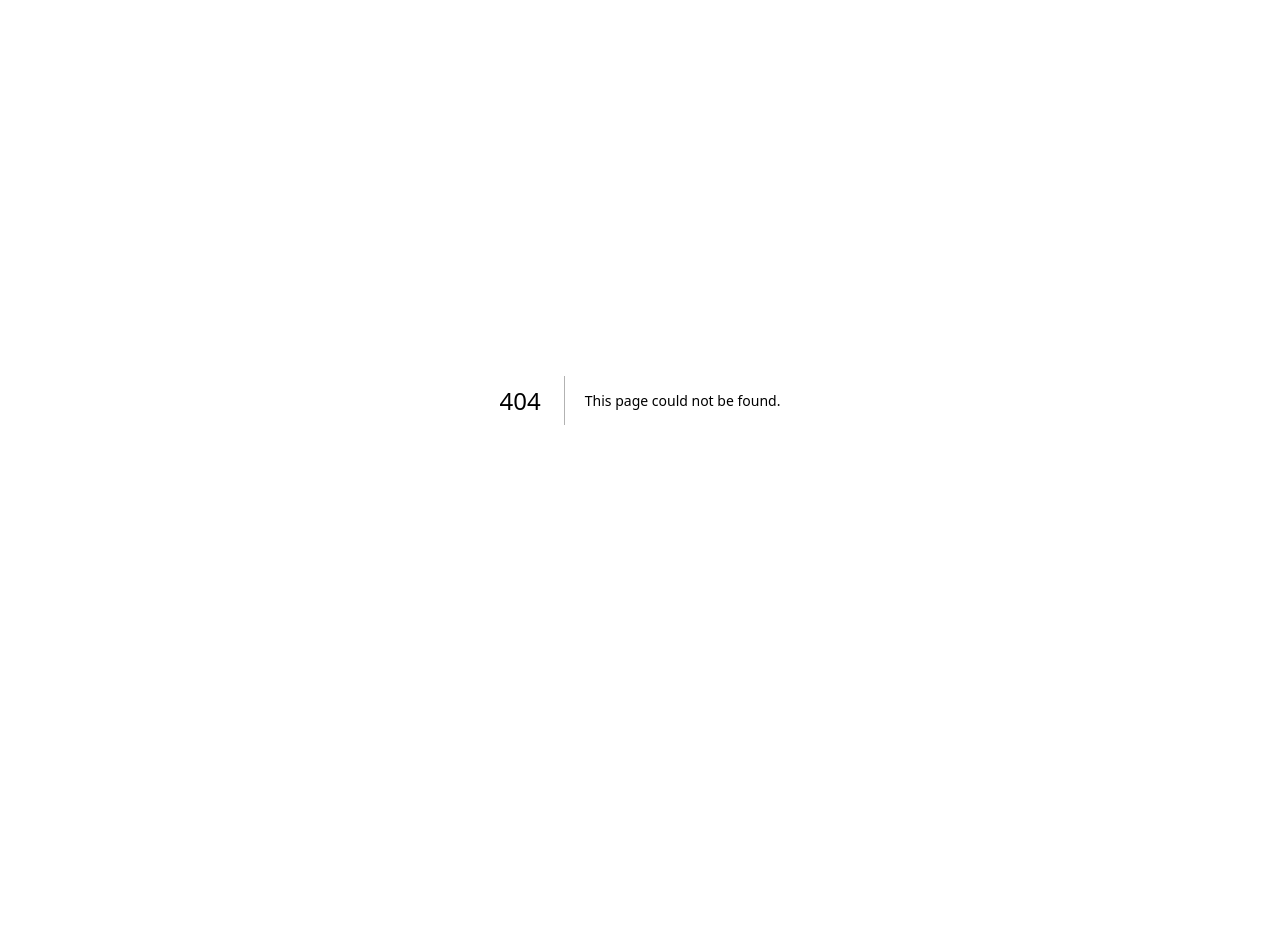
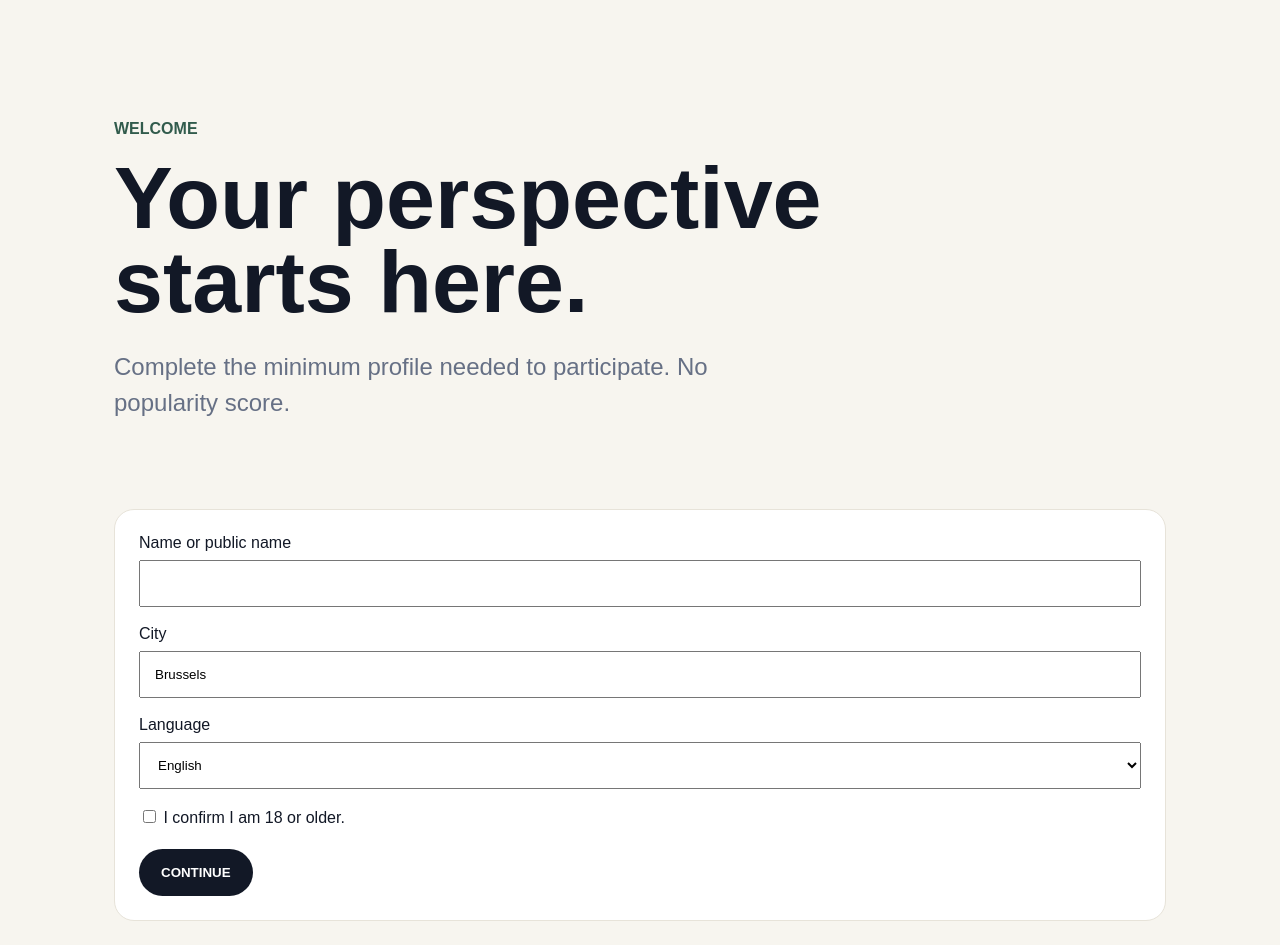
Before and after one commit to lucianodeev/human-room, a Next.js app: page /onboarding in a window 1280 px wide. Before the commit this address had no page. Before the commit the page ends 800 px from the top, so only its background shows below. Built offline with nearby package versions, Linux system fonts and the light colour scheme.

Commit message:
feat: add adult onboarding flow

```diff
--- /dev/null
+++ b/src/app/onboarding/page.tsx
@@ -0,0 +1,24 @@
+"use client";
+import { FormEvent,useState } from "react";
+import { useRouter } from "next/navigation";
+import { createClient } from "@/lib/supabase/client";
+export default function Onboarding(){
+ const router=useRouter(); const [msg,setMsg]=useState("");
+ async function submit(e:FormEvent<HTMLFormElement>){
+  e.preventDefault(); const f=new FormData(e.currentTarget); const adult=f.get("adult")==="yes";
+  if(!adult){setMsg("Human Room is currently for adults 18+.");return}
+  const supabase=createClient(); const {data:{user}}=await supabase.auth.getUser();
+  if(!user){router.push("/login");return}
+  const display_name=String(f.get("display_name")||"").trim()||"Participante";
+  const city=String(f.get("city")||"").trim()||"Brussels";
+  const language=String(f.get("language")||"en");
+  const {error}=await supabase.from("profiles").update({display_name,city,languages:[language],is_adult:true}).eq("id",user.id);
+  if(error){setMsg(error.message);return} router.push("/rooms");
+ }
+ return <main className="wrap"><div className="hero"><div className="eyebrow">WELCOME</div><h1>Your perspective starts here.</h1><p>Complete the minimum profile needed to participate. No popularity score.</p></div><form className="card" onSubmit={submit}>
+ <label>Name or public name<input name="display_name" required minLength={2} style={{display:"block",width:"100%",padding:14,margin:"8px 0 18px"}}/></label>
+ <label>City<input name="city" defaultValue="Brussels" style={{display:"block",width:"100%",padding:14,margin:"8px 0 18px"}}/></label>
+ <label>Language<select name="language" defaultValue="en" style={{display:"block",width:"100%",padding:14,margin:"8px 0 18px"}}><option value="en">English</option><option value="fr">Français</option><option value="pt">Português</option><option value="es">Español</option></select></label>
+ <label><input name="adult" value="yes" type="checkbox" required/> I confirm I am 18 or older.</label><br/><button className="cta">CONTINUE</button>{msg&&<p role="status">{msg}</p>}
+ </form></main>
+}
```
